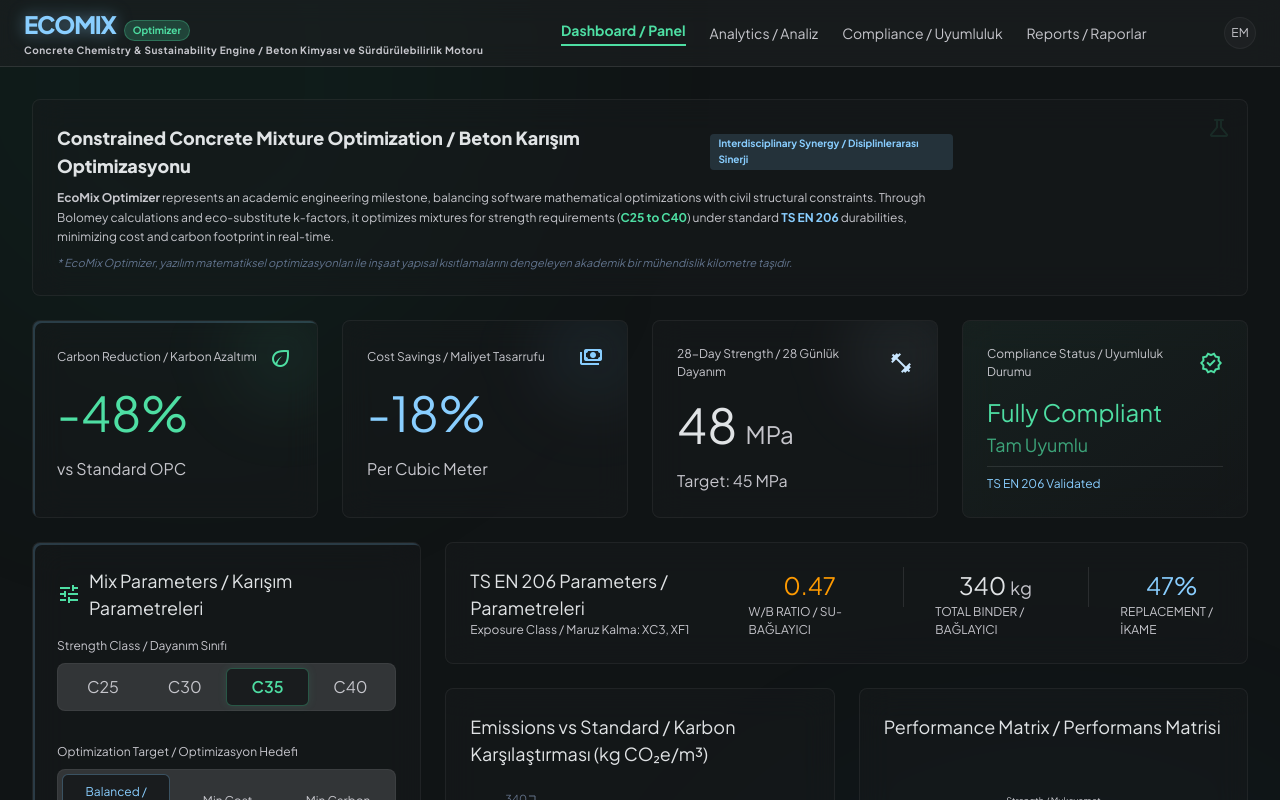
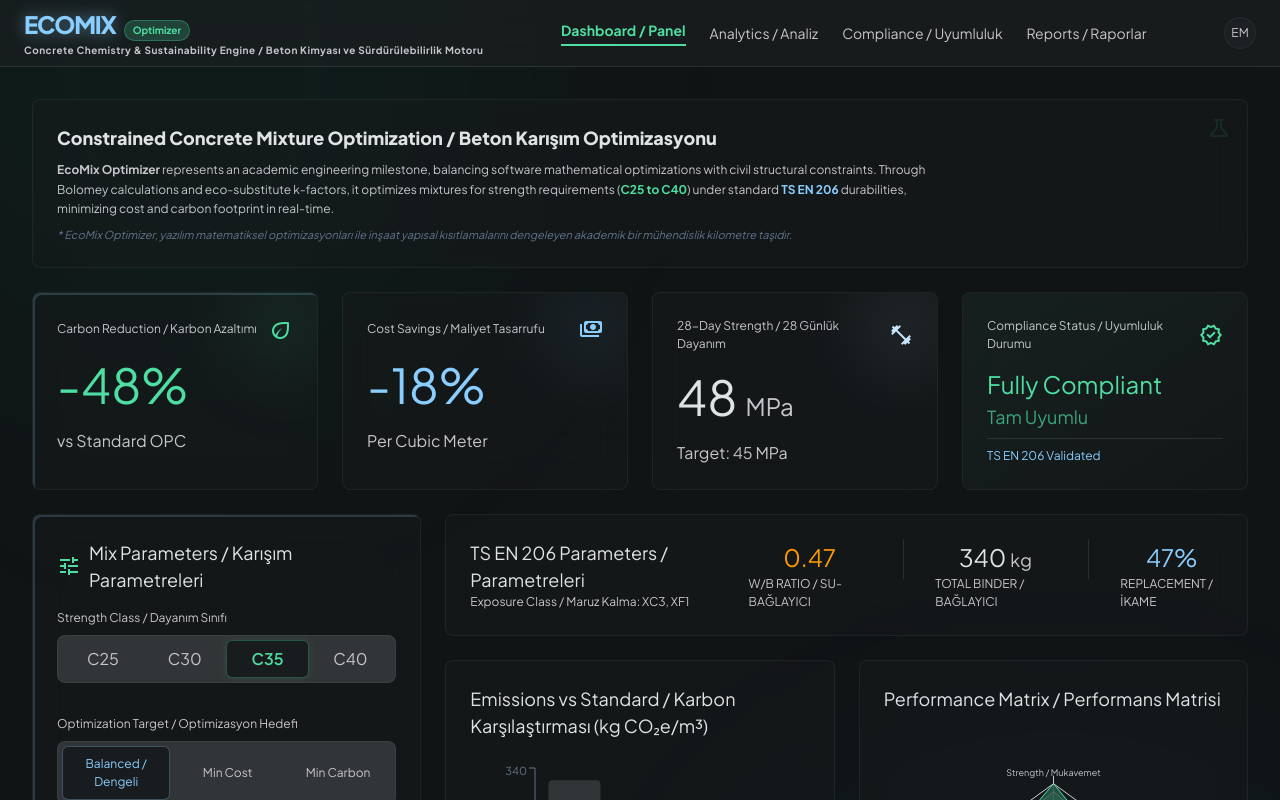
Before and after one commit to aaas72/-EcoMix, a Next.js app in the folder client/: page / in a window 1280 px wide. Shown: the top 800 px of the page. Built offline with nearby package versions, Linux system fonts and the light colour scheme.

Commit message:
Remove redundant Interdisciplinary Synergy badge from home page header

```diff
--- a/client/app/page.tsx
+++ b/client/app/page.tsx
@@ -77,11 +77,8 @@ export default function Home() {
             <span className="material-symbols-outlined text-[64px]">science</span>
           </div>
           <div className="max-w-4xl space-y-2">
-            <h2 className="text-lg font-black text-[#e0e3e5] flex items-center gap-2">
+            <h2 className="text-lg font-black text-[#e0e3e5]">
               <span>Constrained Concrete Mixture Optimization / Beton Karışım Optimizasyonu</span>
-              <span className="text-[10px] font-bold px-2 py-0.5 bg-[#89ceff]/15 text-[#89ceff] rounded">
-                Interdisciplinary Synergy / Disiplinlerarası Sinerji
-              </span>
             </h2>
             <p className="text-xs text-[#c6c6cc] leading-relaxed">
               <strong>EcoMix Optimizer</strong> represents an academic engineering milestone, balancing software mathematical optimizations
```
